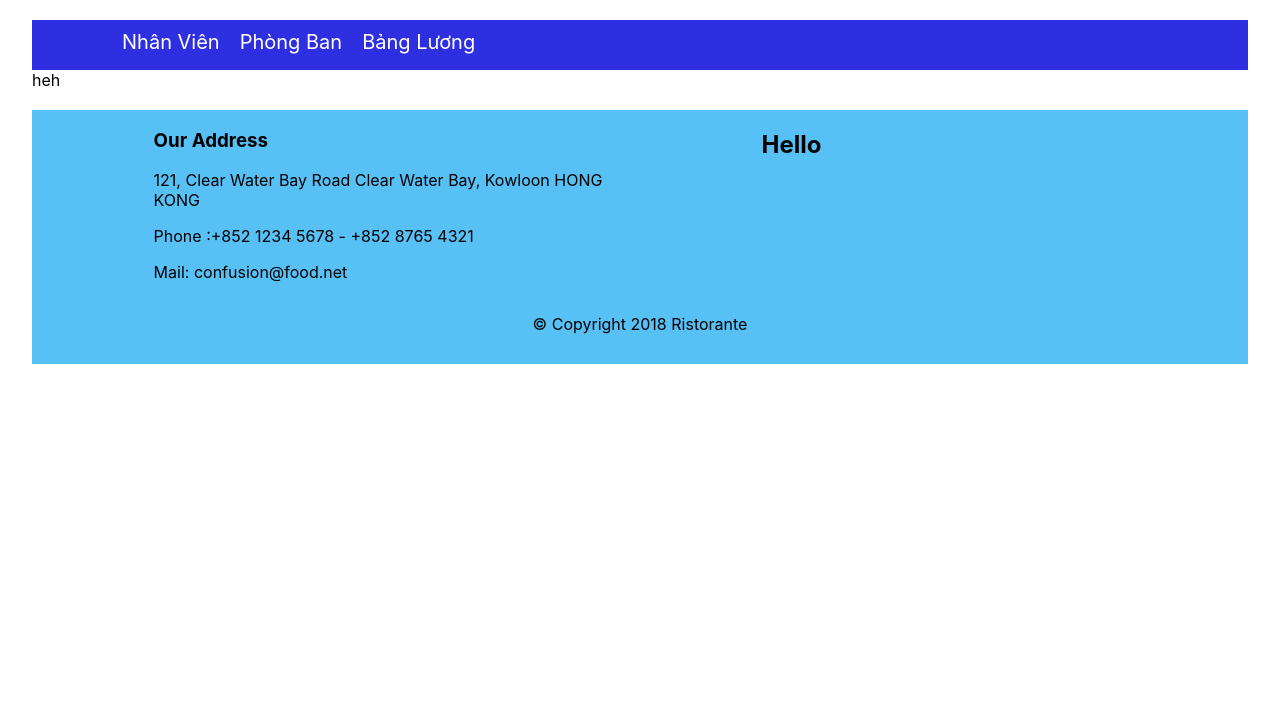
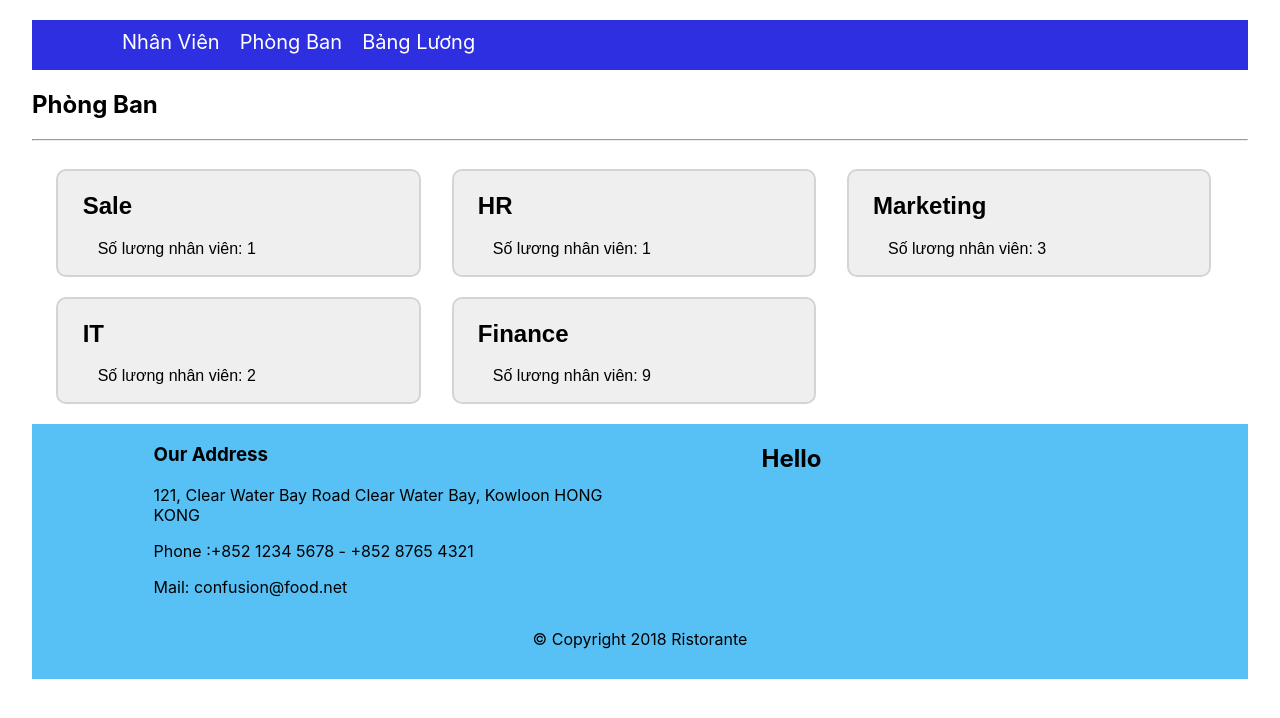
Before and after one commit to hoanggiang15029x/RJS101x_01-A_VN_DN_Assignment_2, a React (Create React App) app: page /department in a window 1280 px wide. Shown: the top 718 px of the page. Built offline with nearby package versions, Linux system fonts and the light colour scheme.

Commit message:
commit 4

```diff
--- a/src/App.js
+++ b/src/App.js
@@ -7,21 +7,37 @@ import StaffPage from "./pages/StaffPage";
 import DepartmentPage from "./pages/DepartmentPage";
 import SalaryPage from "./pages/SalaryPage";
 import StaffInforPage from "./pages/StaffInforPage";
-import { STAFFS } from "./shared/staffs";
+import DeparmentInforPage from "./pages/DeparmentInforPage";
+import { STAFFS, DEPARTMENTS } from "./shared/staffs";
 
 function App() {
+  const staffList = STAFFS;
+  console.log(staffList);
+  const deparmentList = DEPARTMENTS;
+  console.log(deparmentList);
+
   const [staffs, setStaff] = useState(null);
   const [linkInfor, setLinkInfor] = useState("");
 
-  const staffList = STAFFS;
-  console.log(staffList);
-
   const chooseStaff = (staff) => {
     console.log(staff);
-    let link = `/staff-information/${staff.id}`;
+    const link = `/staff-information/${staff.id}`;
     <Link to={link} />;
     setStaff(staff);
     setLinkInfor(link);
+    const link2 = `${linkDeparmentInfor}/${staff.id}`;
+    setLinkStaffOfDeparment(link2);
+  };
+
+  const [deparment, setDeparment] = useState(null);
+  const [linkDeparmentInfor, setLinkDeparmentInfor] = useState("");
+  const [linkStaffOfDeparment, setLinkStaffOfDeparment] = useState("");
+
+  const chooseDeparment = (deparment) => {
+    const link = `/deparment-information/${deparment.id}`;
+    <Link to={link} />;
+    setDeparment(deparment);
+    setLinkDeparmentInfor(link);
   };
 
   return (
@@ -34,9 +50,30 @@ function App() {
             <StaffPage staffList={staffList} chooseStaff={chooseStaff} />
           }
         />
-        <Route path="/department" element={<DepartmentPage />} />
-        <Route path="/salary" element={<SalaryPage />} />
+        <Route
+          path="/department"
+          element={
+            <DepartmentPage
+              deparmentList={deparmentList}
+              chooseDeparment={chooseDeparment}
+            />
+          }
+        />
+        <Route path="/salary" element={<SalaryPage staffList={staffList} />} />
         <Route path={linkInfor} element={<StaffInforPage staffs={staffs} />} />
+        <Route
+          path={linkDeparmentInfor}
+          element={
+            <DeparmentInforPage
+              deparment={deparment}
+              chooseStaff={chooseStaff}
+            />
+          }
+        />
+        <Route
+          path={linkStaffOfDeparment}
+          element={<StaffInforPage staffs={staffs} deparment={deparment} />}
+        />
       </Routes>
       <br></br>
       <HeaderBottom />
--- a/src/components/Deparment.js
+++ b/src/components/Deparment.js
@@ -5,9 +5,15 @@ import "../index.css";
 export default function Deparment({ deparment, chooseDeparment }) {
   let link = `/deparment-information/${deparment.id}`;
   return (
-    <button className="staff" onClick={() => chooseDeparment(deparment)}>
+    <button
+      className="staff button-deparment"
+      onClick={() => chooseDeparment(deparment)}
+    >
       <Link className="link-staff" to={link}>
-        {deparment.name}
+        <h2>{deparment.name}</h2>
+        <p style={{ marginLeft: 15 + "px" }}>
+          Số lương nhân viên: {deparment.numberOfStaff}
+        </p>
       </Link>
     </button>
   );
--- a/src/components/DeparmentList.js
+++ b/src/components/DeparmentList.js
@@ -1,14 +1,14 @@
 import React from "react";
 import "../index.css";
-import Staff from "./Staff";
+import Deparment from "./Deparment";
 
 export default function DeparmentList({ deparmentList, chooseDeparment }) {
   return (
     <>
       {deparmentList.map((deparment) => (
-        <Staff
+        <Deparment
           key={deparment.id}
-          staff={deparment}
+          deparment={deparment}
           chooseDeparment={chooseDeparment}
         />
       ))}
--- /dev/null
+++ b/src/components/Salary.js
@@ -0,0 +1,17 @@
+import React from "react";
+import "../index.css";
+
+export default function Salary({ staff }) {
+  let salary = staff.salaryScale * 3000000 + staff.overTime * 200000;
+  return (
+    <button className="button-salary">
+      <h2>{staff.name}</h2>
+      <div style={{ marginLeft: 8 + "%", marginBottom: 30 + "px" }}>
+        <p>Mã nhân viên: {staff.id}</p>
+        <p>Hệ số lương: {staff.salaryScale}</p>
+        <p>Số ngày làm thêm: {staff.overTime}</p>
+        <p className="salary">Lương: {parseInt(salary)}</p>
+      </div>
+    </button>
+  );
+}
--- /dev/null
+++ b/src/components/SalaryList.js
@@ -0,0 +1,13 @@
+import React from "react";
+import "../index.css";
+import Salary from "./Salary";
+
+export default function SalaryList({ staffList }) {
+  return (
+    <>
+      {staffList.map((staff) => (
+        <Salary key={staff.id} staff={staff} />
+      ))}
+    </>
+  );
+}
--- a/src/components/Staff.js
+++ b/src/components/Staff.js
@@ -5,7 +5,7 @@ import "../index.css";
 export default function Staff({ staff, chooseStaff }) {
   let link = `/staff-information/${staff.id}`;
   return (
-    <button className="staff" onClick={() => chooseStaff(staff)}>
+    <button className="staff button-staff" onClick={() => chooseStaff(staff)}>
       <Link className="link-staff" to={link}>
         <img
           src={staff.image}
--- a/src/index.css
+++ b/src/index.css
@@ -51,13 +51,32 @@ li {
   border: solid 2px rgb(212, 212, 212);
 }
 
-button {
+.button-staff,
+.button-deparment,
+.button-salary {
   width: 15%;
   text-align: center;
   border-radius: 10px;
   margin-right: 0.5%;
-  margin-left: 1%;
+  margin-left: 2%;
   margin-bottom: 20px;
+}
+
+.button-deparment {
+  width: 30%;
+  text-align: left;
+  margin-left: 2%;
+  padding-left: 2%;
+}
+
+.button-salary {
+  width: 30%;
+  margin-left: 2%;
+  text-align: left;
+  padding-left: 2%;
+  font-size: 16px;
+  background-color: white;
+  border: solid 2px rgb(182, 180, 180);
 }
 
 .information {
@@ -74,11 +93,15 @@ button {
 
 .staffInfor {
   display: flex;
-  margin-left: 0.6%;
+  margin: auto;
   /* padding: 20px; */
-  width: 50%;
+  width: 90%;
   border: solid 2px rgb(189, 187, 187);
   border-radius: 5px;
+}
+
+.img-staffInfor {
+  width: 25%;
 }
 
 .header {
@@ -102,29 +125,46 @@ button {
   padding-left: 10%;
 }
 
+.salary {
+  background-color: rgb(235, 233, 233);
+  border-radius: 3px;
+  width: 80%;
+  height: 30px;
+  padding-left: 20px;
+  padding-top: 10px;
+}
+
 /* For tablet: */
 @media only screen and (max-width: 992px) and (min-width: 768px) {
-  button {
+  .button-staff,
+  .button-salary {
     width: 22%;
     margin-right: 2%;
   }
 
   .staffInfor {
-    width: 75%;
+    width: 95%;
+  }
+
+  .img-staffInfor {
+    width: 34%;
   }
 }
 
 /* For mobile*/
 @media only screen and (max-width: 768px) {
-  button {
+  .button-staff {
     width: 48%;
     margin-right: 1%;
   }
 
   .staffInfor {
+    display: block;
     width: 97.6%;
   }
-
+  .img-staffInfor {
+    width: 100%;
+  }
   h1 {
     font-size: 22px;
   }
--- /dev/null
+++ b/src/pages/DeparmentInforPage.js
@@ -0,0 +1,24 @@
+import React from "react";
+import { Link } from "react-router-dom";
+import "../index.css";
+import StaffList from "../components/StaffList";
+import { STAFFS } from "../shared/staffs";
+
+export default function DeparmentInforPage({ deparment, chooseStaff }) {
+  const staffList = STAFFS;
+  // const [listStaffOfDeparment, setListStaffOfDeparment] = React.useState([]);
+  const listStaffOfDeparment = [];
+  for (let staff of staffList) {
+    if (staff.department.id === deparment.id) listStaffOfDeparment.push(staff);
+  }
+  return (
+    <>
+      <h3>
+        <Link to="/department">Phòng Ban</Link> / {deparment.name}
+      </h3>
+      <hr />
+      <br />
+      <StaffList staffList={listStaffOfDeparment} chooseStaff={chooseStaff} />
+    </>
+  );
+}
--- a/src/pages/DepartmentPage.js
+++ b/src/pages/DepartmentPage.js
@@ -1,10 +1,20 @@
 import React from "react";
+import { Link } from "react-router-dom";
 import "../index.css";
+import DeparmentList from "../components/DeparmentList";
 
-export default function DepartmentPage() {
+export default function DepartmentPage({ deparmentList, chooseDeparment }) {
   return (
-    <div>
-      <div>heh</div>
-    </div>
+    <>
+      <Link className="link-staff" to="/department">
+        <h2>Phòng Ban</h2>
+      </Link>
+      <hr />
+      <br />
+      <DeparmentList
+        deparmentList={deparmentList}
+        chooseDeparment={chooseDeparment}
+      />
+    </>
   );
 }
--- a/src/pages/SalaryPage.js
+++ b/src/pages/SalaryPage.js
@@ -1,10 +1,17 @@
 import React from "react";
+import { Link } from "react-router-dom";
 import "../index.css";
+import SalaryList from "../components/SalaryList";
 
-export default function SalaryPage() {
+export default function SalaryPage({ staffList }) {
   return (
     <div>
-      <div>heh</div>
+      <Link className="link-staff" to="/salary">
+        <h2>Bảng Lương</h2>
+      </Link>
+      <hr />
+      <br />
+      <SalaryList staffList={staffList} />
     </div>
   );
 }
--- a/src/pages/StaffInforPage.js
+++ b/src/pages/StaffInforPage.js
@@ -5,13 +5,14 @@ import dateFormat from "dateformat";
 
 export default function SalaryPage(props) {
   const { name } = props.staffs.department;
+
   return (
     <div>
-      <h4>
+      <h3>
         <Link to="/">Nhân Viên</Link> / {props.staffs.name}
-      </h4>
+      </h3>
       <div className="staffInfor">
-        <img src={props.staffs.image} width="200px" />
+        <img src={props.staffs.image} className="img-staffInfor" />
         <div className="information">
           <p className="name">
             <b>Họ và tên: {props.staffs.name}</b>
@@ -21,8 +22,8 @@ export default function SalaryPage(props) {
             Ngày vào công ty: {dateFormat(props.staffs.startDate, "dd/mm/yyyy")}
           </p>
           <p>Phòng ban: {name}</p>
-          <p>Số ngày nghỉ còn lại: {props.staffs.overTime}</p>
-          <p>Số ngày đã làm thêm: {props.staffs.annualLeave}</p>
+          <p>Số ngày nghỉ còn lại: {props.staffs.annualLeave}</p>
+          <p>Số ngày đã làm thêm: {props.staffs.overTime}</p>
         </div>
       </div>
     </div>
--- a/src/shared/staffs.jsx
+++ b/src/shared/staffs.jsx
@@ -7,22 +7,22 @@ export const DEPARTMENTS = [
   {
     id: "Dept02",
     name: "HR",
-    numberOfStaff: 3,
+    numberOfStaff: 1,
   },
   {
     id: "Dept03",
     name: "Marketing",
-    numberOfStaff: 2,
+    numberOfStaff: 3,
   },
   {
     id: "Dept04",
     name: "IT",
-    numberOfStaff: 1,
+    numberOfStaff: 2,
   },
   {
     id: "Dept05",
     name: "Finance",
-    numberOfStaff: 11,
+    numberOfStaff: 9,
   },
 ];
 export const ROLE = {
```
